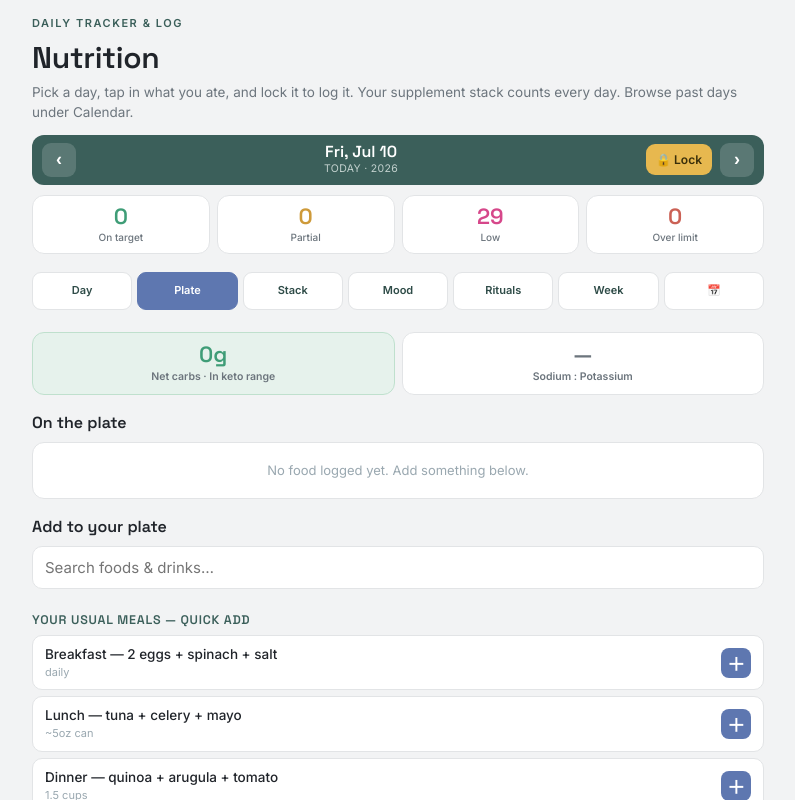
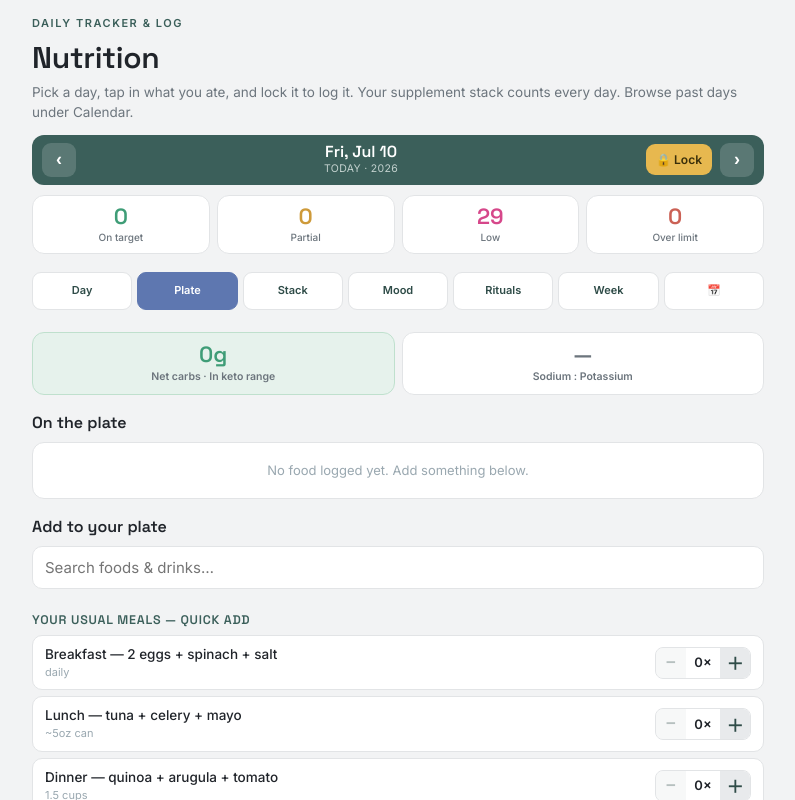
Before and after one commit to kimberlymreynolds/Nutrition-App, a React (Vite) app: page / in a window 1280 px wide. Both pictures are taken after a click on the element "Plate". Shown: the top 800 px of the page, without its empty margins (242-1037 px from the left). Built offline with nearby package versions, Linux system fonts and the light colour scheme.

Commit message:
Plate: show count stepper on every food item (no bare plus button)
Every add item now shows a - N x + stepper so the amount is always visible,
not just after adding. Minus is disabled at 0.

Co-Authored-By: Claude Fable 5 <noreply@anthropic.com>

```diff
--- a/src/components/PlateTab.jsx
+++ b/src/components/PlateTab.jsx
@@ -40,15 +40,11 @@ export default function PlateTab({ state, day, actions, onToast }) {
     return (
       <div className="additem" key={it.id}>
         <div className="nm">{it.name}<small>{it.serving || ''}</small></div>
-        {qty > 0 ? (
-          <div className="stepper">
-            <button onClick={() => actions.dec(it.id)}>−</button>
-            <span className="q">{qty}×</span>
-            <button onClick={() => actions.inc(it.id)}>＋</button>
-          </div>
-        ) : (
-          <button className="plus" onClick={() => add(it.id, it.name)}>＋</button>
-        )}
+        <div className="stepper">
+          <button onClick={() => actions.dec(it.id)} disabled={qty === 0}>−</button>
+          <span className="q">{qty}×</span>
+          <button onClick={() => (qty === 0 ? add(it.id, it.name) : actions.inc(it.id))}>＋</button>
+        </div>
       </div>
     );
   }
--- a/src/theme.css
+++ b/src/theme.css
@@ -49,6 +49,7 @@ h1 { font-family: var(--font-display); font-weight: 600; font-size: clamp(22px,
 .row .nm small { display: block; color: #9aa8b0; font-weight: 400; font-size: 11px; }
 .stepper { display: flex; align-items: center; border: 1px solid var(--line); border-radius: 8px; overflow: hidden; }
 .stepper button { width: 30px; height: 30px; border: none; background: var(--surface2); color: var(--primary2); font-size: 17px; font-weight: 700; cursor: pointer; }
+.stepper button:disabled { opacity: .35; cursor: default; }
 .stepper .q { min-width: 34px; text-align: center; font-size: 13px; font-weight: 600; }
 .rm { background: none; border: none; color: var(--over); font-size: 18px; cursor: pointer; padding: 4px 6px; }
 .nutgroup { margin-top: 12px; }
```
